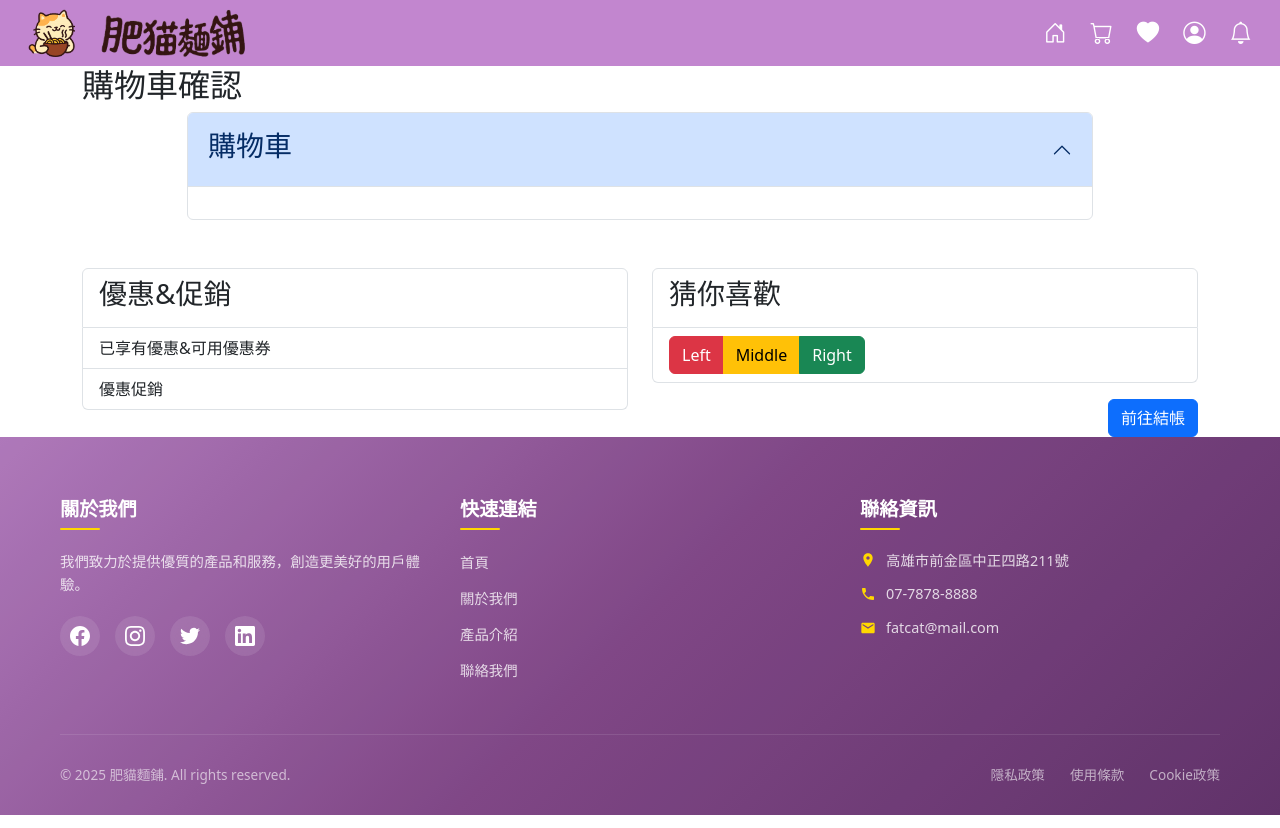
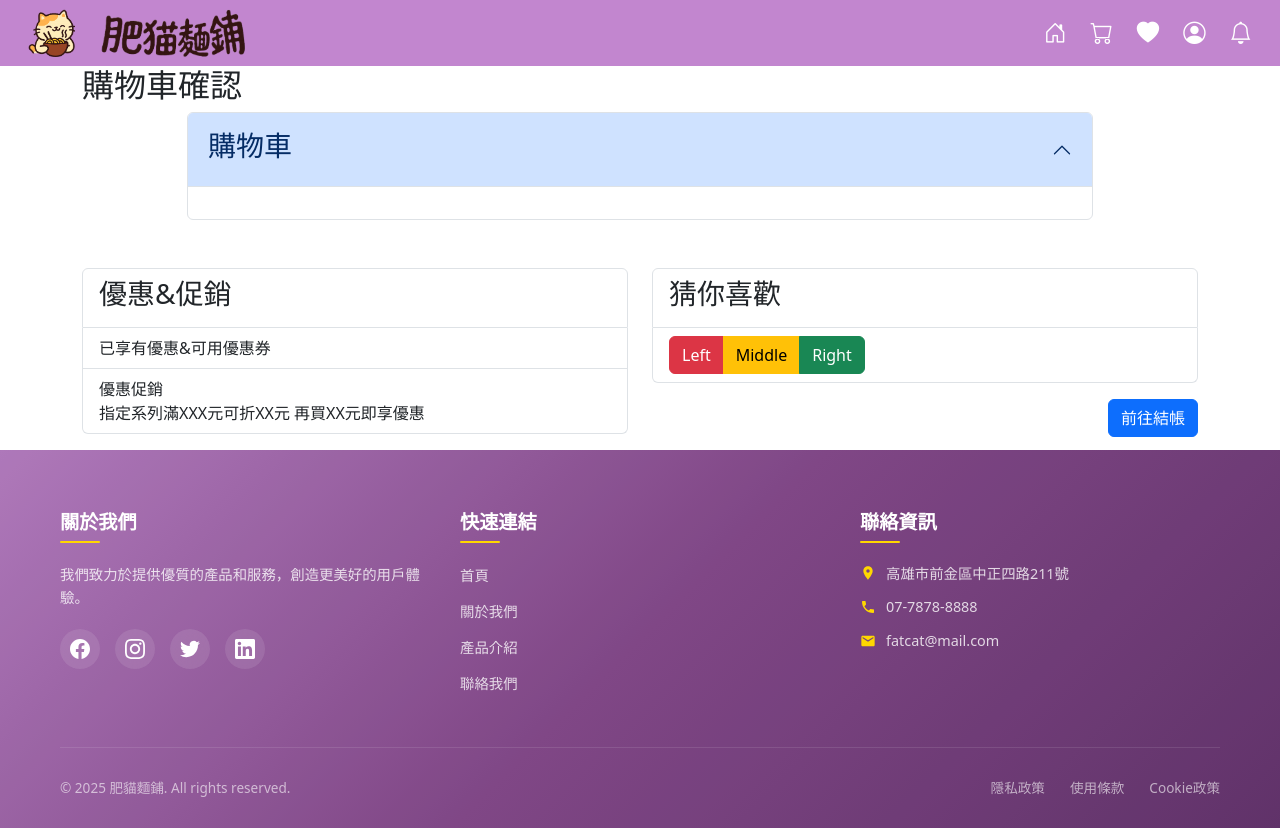
Before and after one commit to Pamelajch/FatCat-frontend, a Vue app: page /cart in a window 1280 px wide. Built offline with nearby package versions, Linux system fonts and the light colour scheme.

Commit message:
增加訂單結帳頁面

```diff
--- a/src/router.js
+++ b/src/router.js
@@ -5,6 +5,7 @@ import CartView from "./views/CartView.vue"
 import FavoriteView from "./views/FavoriteView.vue"
 import UserView from "./views/UserView.vue"
 import NotificationView from "./views/NotificationView.vue"
+import CheckoutView from "./views/CheckoutView.vue"
 
 const routes = [
     //http://localhost:5173/ => http://localhost:5173/home
@@ -27,7 +28,9 @@ const routes = [
     //通知 --佳馨
     //http://localhost:5173/notification
     { path: "/notification", component: NotificationView, name: "notification" },
-
+    //訂單結帳 -- 梓瑋
+    //http://localhost:5173/checkout
+    { path: "/checkout", component: CheckoutView, name: "checkout" }
 ]
 
 const router = createRouter({
--- a/src/views/CartView.vue
+++ b/src/views/CartView.vue
@@ -34,8 +34,16 @@
                     <li class="list-group-item">
                         <h3>優惠&促銷</h3>
                     </li>
-                    <li class="list-group-item">已享有優惠&可用優惠券</li>
-                    <li class="list-group-item">優惠促銷</li>
+                    <li class="list-group-item">已享有優惠&可用優惠券
+                    <div>
+
+                    </div>
+                    </li>
+                    <li class="list-group-item">優惠促銷
+                    <div>
+                        指定系列滿XXX元可折XX元 再買XX元即享優惠
+                    </div>
+                    </li>
                 </ul>
 
                 </div>
@@ -60,7 +68,9 @@
 
                 </ul>
 
-                </div><button type="button" class="btn btn-primary float-end">前往結帳</button>
+                </div><router-link to="/checkout">
+                        <button type="button" class="btn btn-primary float-end">前往結帳</button>
+                        </router-link>
             </div>
         </div>
     </div>
--- /dev/null
+++ b/src/views/CheckoutView.vue
@@ -0,0 +1,13 @@
+<script setup>
+
+</script>
+
+<template>
+    <div class=" container mb-2">
+        <h2>訂單結帳</h2>
+    </div>
+</template>
+
+<style lang="css" scoped>
+
+</style>
```
